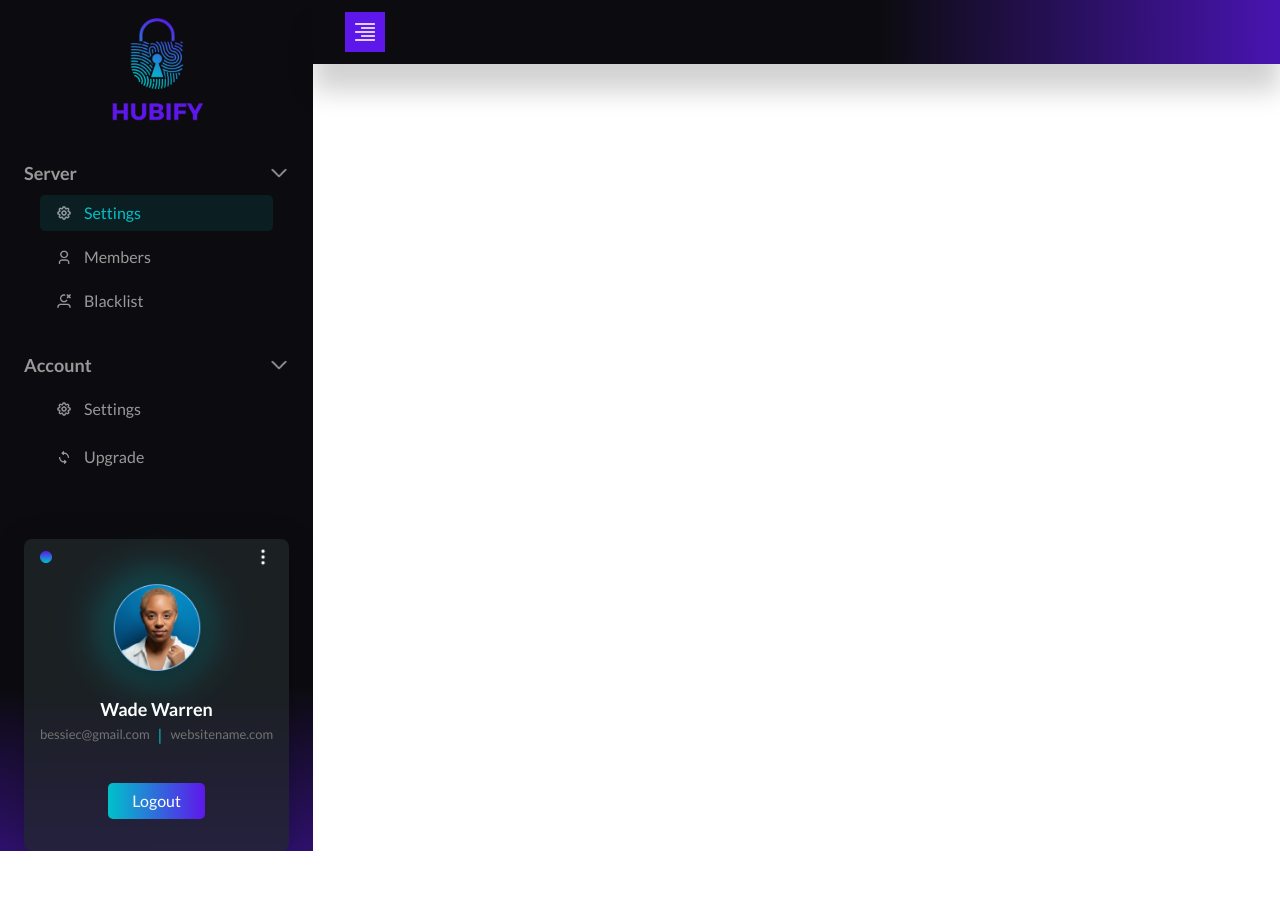
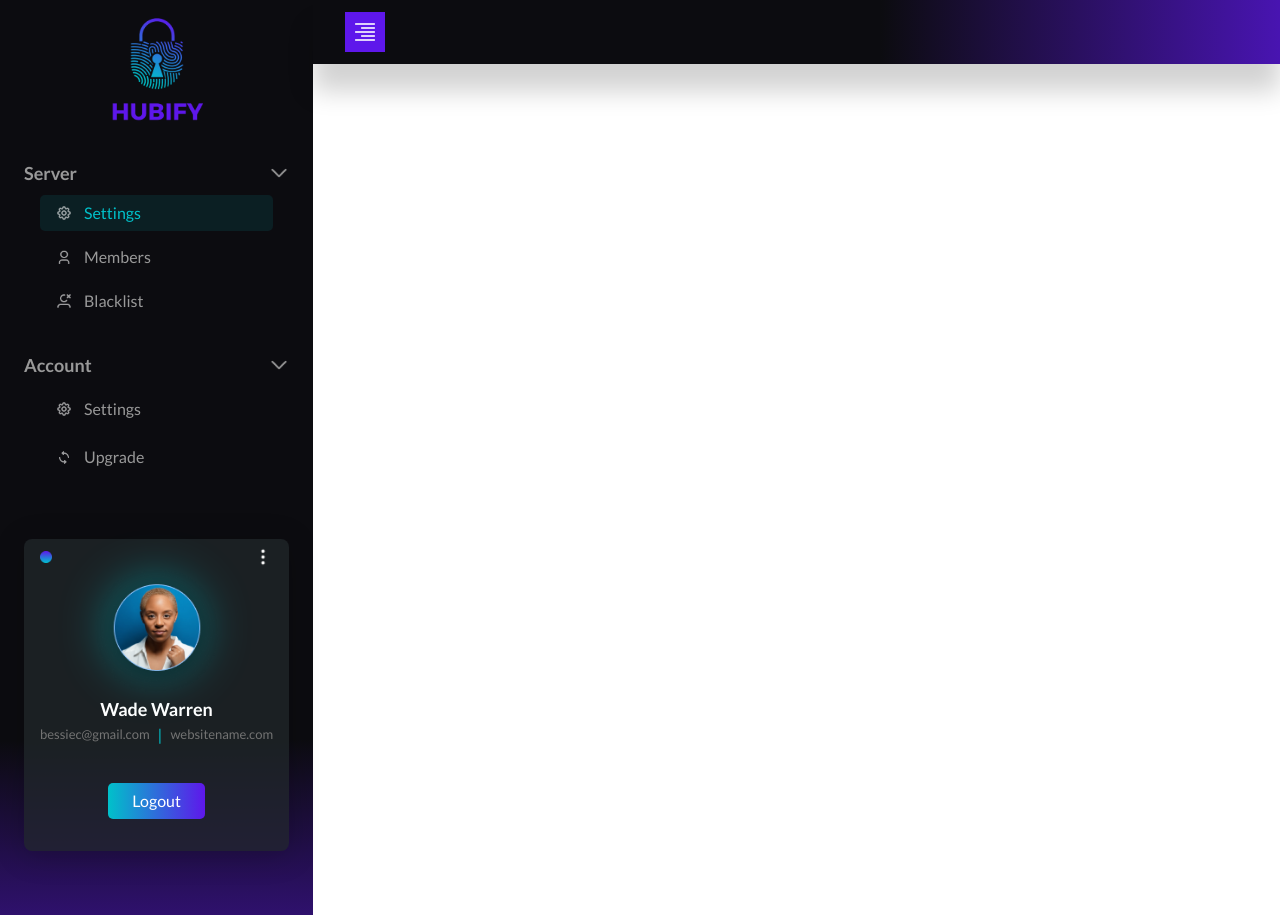
Before and after one commit to Dev-SalamSheikh/Admin-Dashboard-Project, a React (Create React App) app: page /server/settings in a window 1280 px wide. Before the commit the page ends 851 px from the top, so only its background shows below. Built offline with nearby package versions, Linux system fonts and the light colour scheme.

Commit message:
avatar card issue

```diff
--- a/src/components/Sidebar.jsx
+++ b/src/components/Sidebar.jsx
@@ -126,7 +126,7 @@ const Sidebar = ({ hide }) => {
 
       {/* User Card */}
       <div
-        className="rounded-lg py-2 px-4 mx-6 mt-16"
+        className="rounded-lg py-2 px-4 mx-6 my-16"
         style={{
           background: "rgba(34, 40, 44, 0.7)",
           boxShadow: "0px 4px 30px rgba(0, 0, 0, 0.21)",
```
